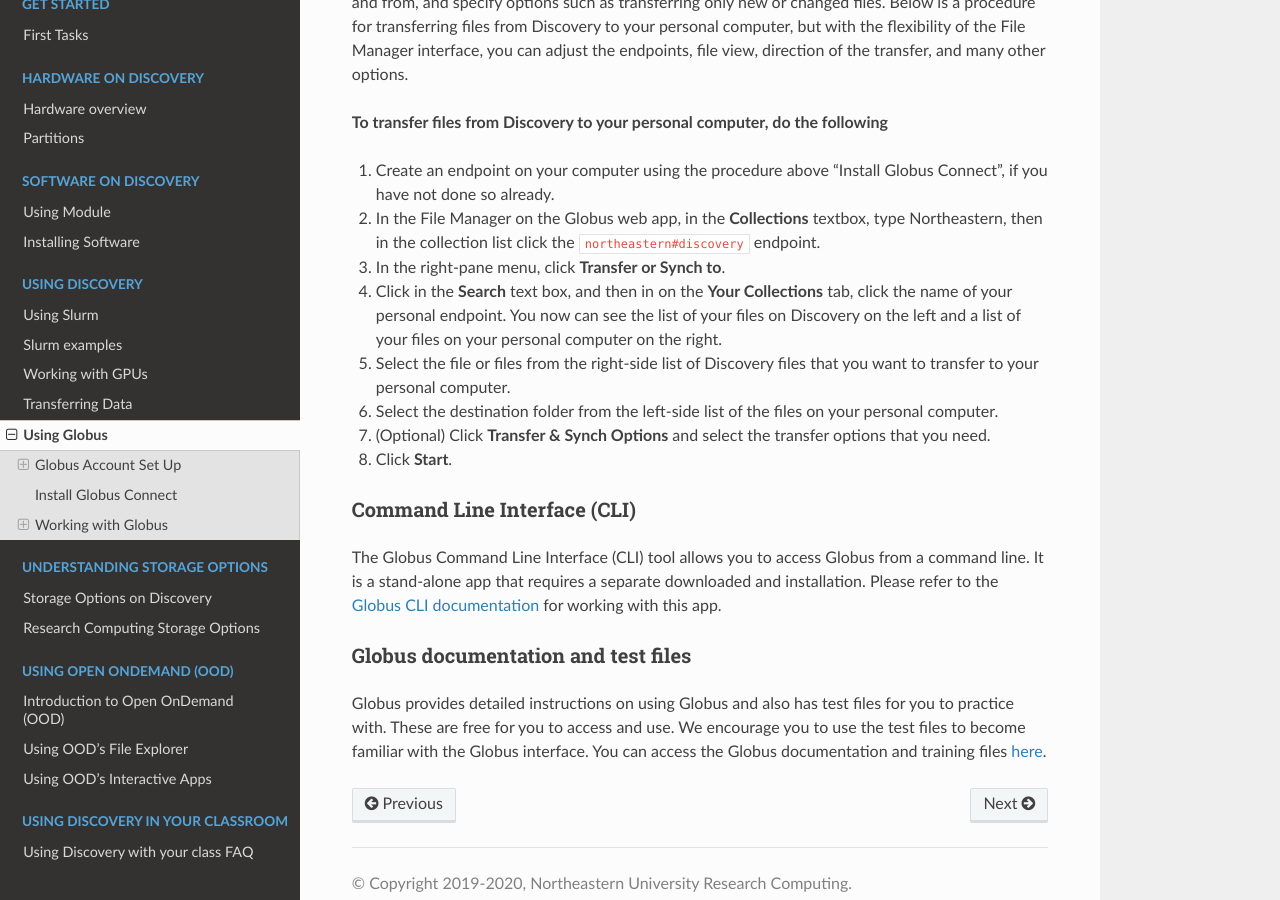
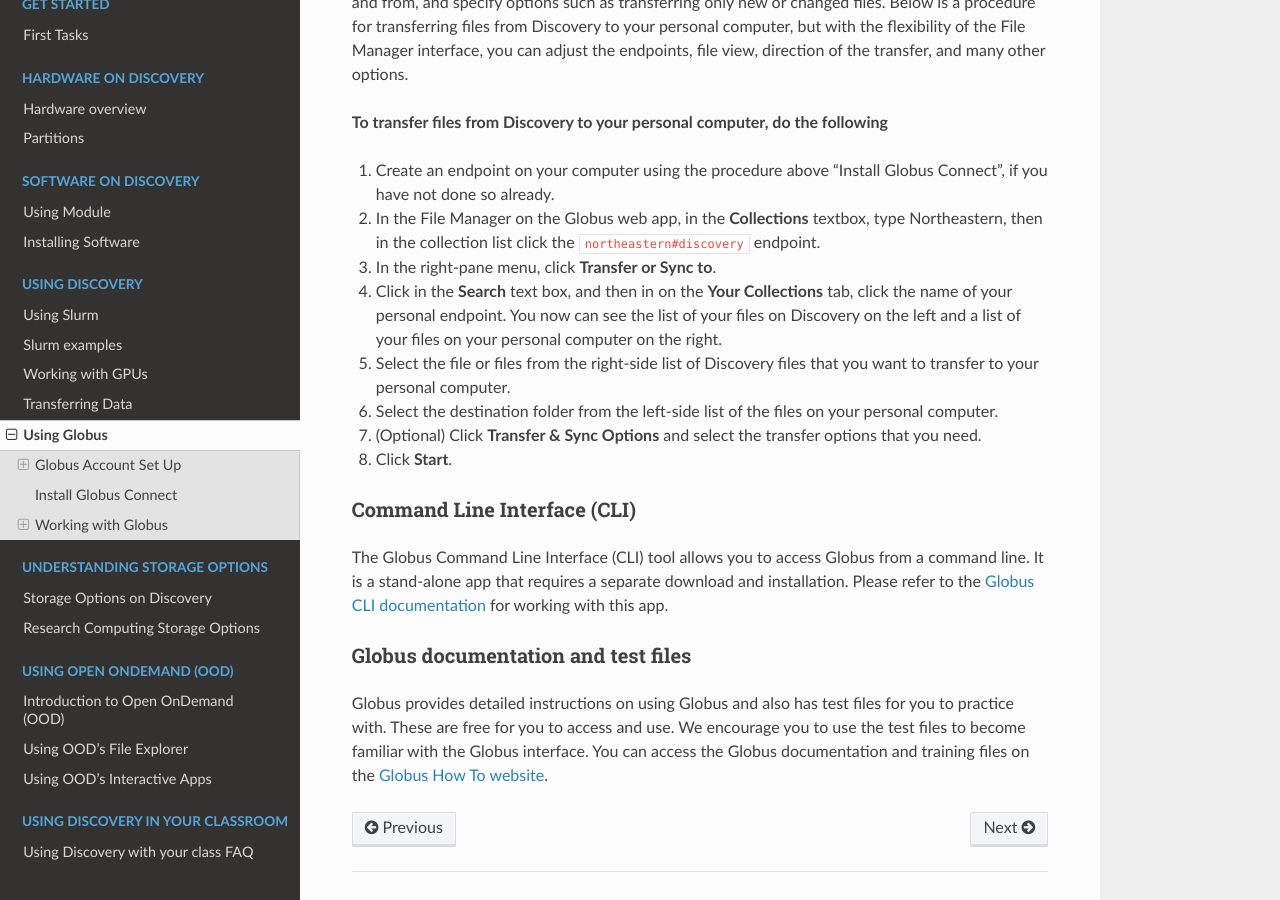
Before and after one commit to northeastern-rc/rc-public-documentation, a Sphinx documentation site: the page built from docs/source/using-discovery/globus.rst, in a window 1280 px wide and 900 px high, scrolled down 2171 px. Built offline with Sphinx 7.4.7 and the Read the Docs theme 2.0.0, drawn with Linux system fonts in a browser that asks for light colours.

Commit message:
fixing Globus links

```diff
--- a/docs/source/using-discovery/globus.rst
+++ b/docs/source/using-discovery/globus.rst
@@ -82,20 +82,20 @@
 
 1. Create an endpoint on your computer using the procedure above "Install Globus Connect", if you have not done so already.
 2. In the File Manager on the Globus web app, in the **Collections** textbox, type Northeastern, then in the collection list click the ``northeastern#discovery`` endpoint.
-3. In the right-pane menu, click **Transfer or Synch to**.
+3. In the right-pane menu, click **Transfer or Sync to**.
 4. Click in the **Search** text box, and then in on the **Your Collections** tab, click the name of your personal endpoint. You now can see the list of your files on Discovery on the left and a list of your files on your personal computer on the right.
 5. Select the file or files from the right-side list of Discovery files that you want to transfer to your personal computer.
 6. Select the destination folder from the left-side list of the files on your personal computer.
-7. (Optional) Click **Transfer & Synch Options** and select the transfer options that you need.
+7. (Optional) Click **Transfer & Sync Options** and select the transfer options that you need.
 8. Click **Start**.
 
 Command Line Interface (CLI)
 ++++++++++++++++++++++++++++
-The Globus Command Line Interface (CLI) tool allows you to access Globus from a command line. It is a stand-alone app that requires a separate downloaded
+The Globus Command Line Interface (CLI) tool allows you to access Globus from a command line. It is a stand-alone app that requires a separate download
 and installation. Please refer to the `Globus CLI documentation <https://docs.globus.org/cli/>`_ for working with this app.
 
 Globus documentation and test files
 +++++++++++++++++++++++++++++++++++
 Globus provides detailed instructions on using Globus and also has test files for you to practice with.
 These are free for you to access and use. We encourage you to use the test files to become familiar with the Globus interface.
-You can access the Globus documentation and training files `here <https://docs.globus.org/how-to/>`_.
+You can access the Globus documentation and training files on the `Globus How To website <https://docs.globus.org/how-to/>`_.
```
Also changed, not shown: 5 other files.
